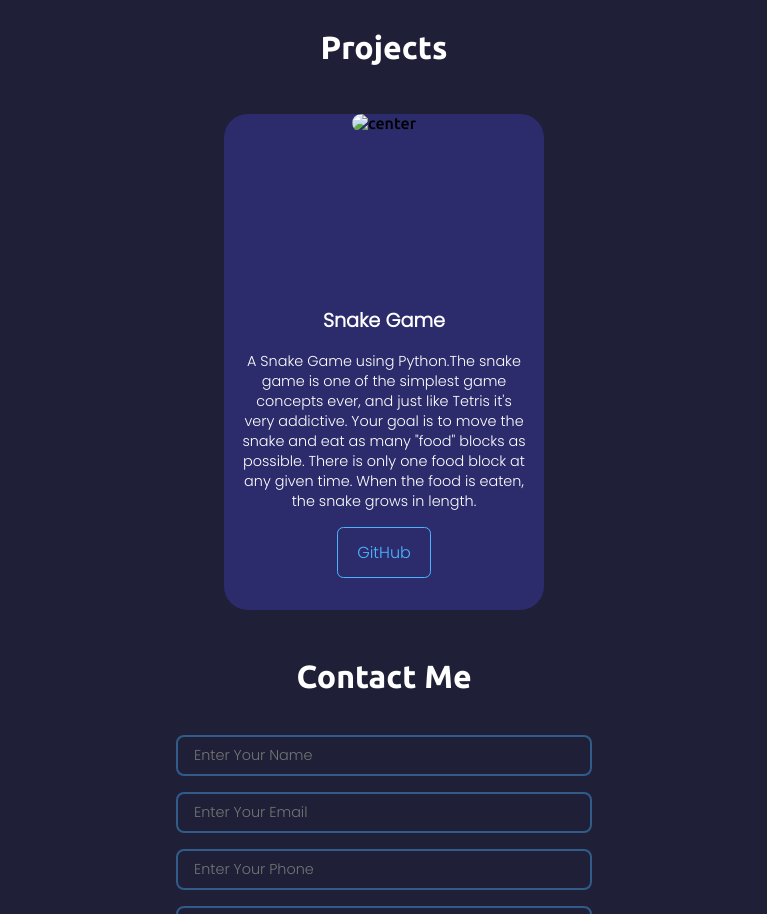
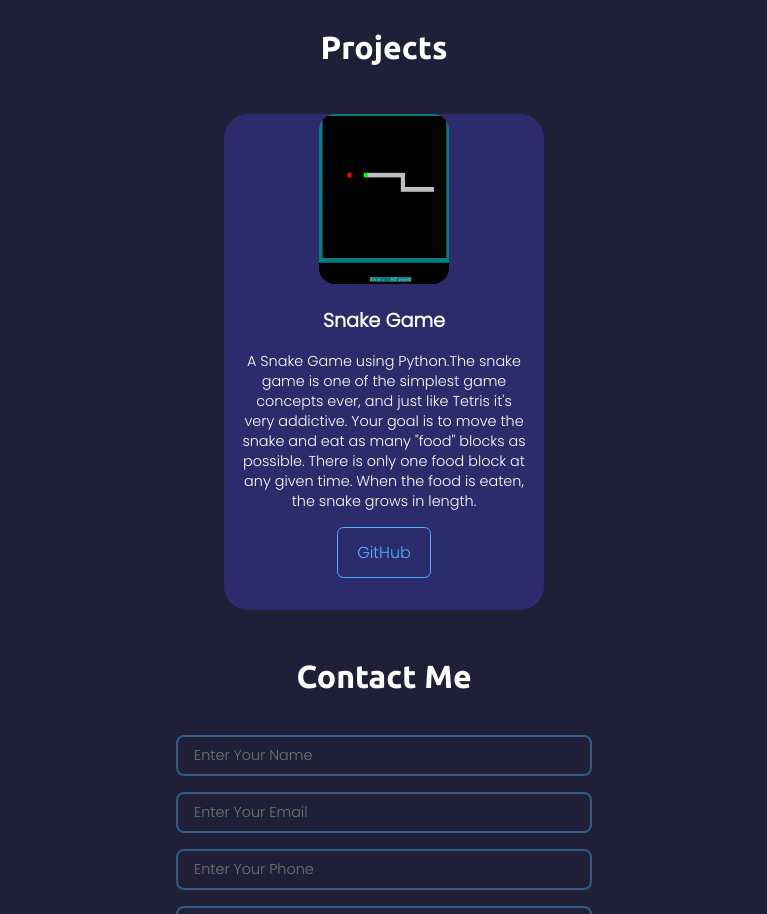
Before and after one commit to gundasubrahmanyam/portfolio, a plain HTML site: page index.html in a window 1280 px wide. Shown: the part 1755-2669 px from the top of the page, without its empty margins (256-1023 px from the left). Drawn offline with Linux system fonts and the light colour scheme.

Commit message:
Update index.html

```diff
--- a/index.html
+++ b/index.html
@@ -146,7 +146,7 @@
         <div class="projects-container flex s-center">
             <div class="projects-item flex f-col s-center items-center">
                 <div class="image-container p-one">
-                    <img src="snake game image.jpg" alt="center">
+                    <img src="A-screenshot-of-the-Snake-game-1.png" alt="center">
                 </div>
                 <h1 class="t-white poppins">Snake Game</h1>
                 <p class="t-white poppins"> A Snake Game using Python.The snake game is one of the simplest game concepts ever, and just like Tetris it's very addictive. Your goal is to move the snake and eat as many "food" blocks as possible. There is only one food block at any given time. When the food is eaten, the snake grows in length.</p>
```
